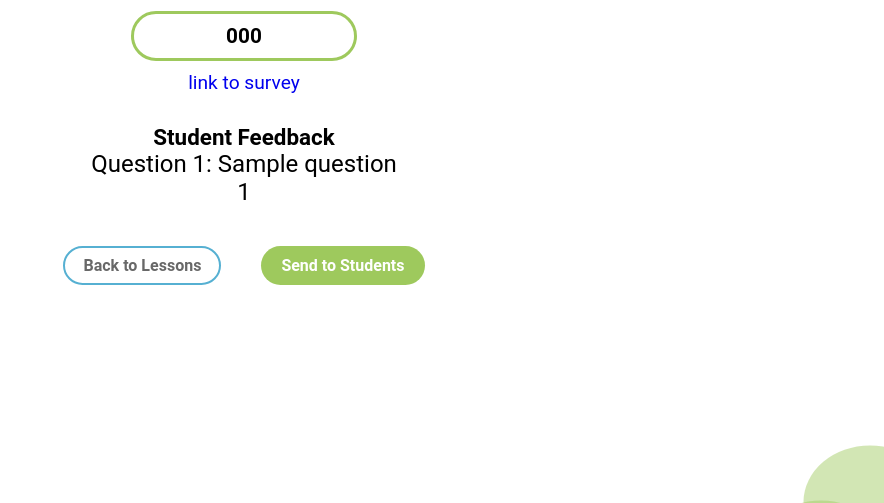
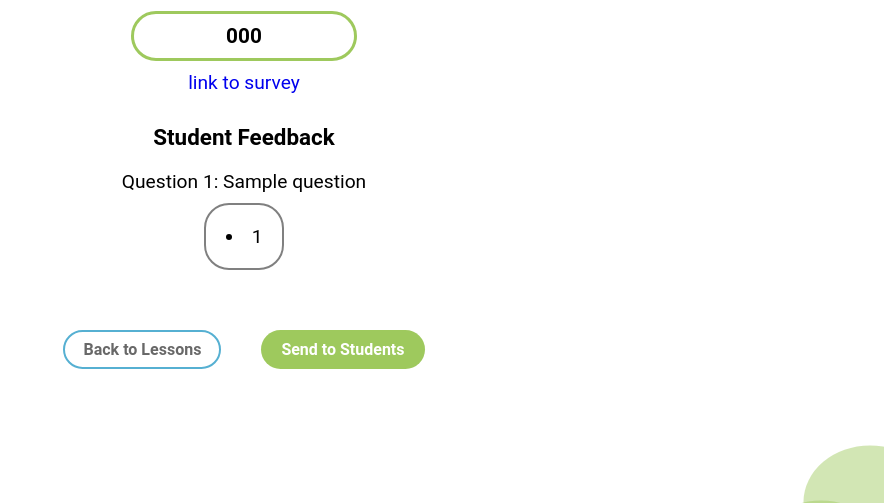
Before and after one commit to doubleiis02/the-root, a Python web app: template templates/lesson.html in a window 1280 px wide. Shown: the part 215-718 px from the top of the page, without its empty margins (396-1280 px from the left). Run offline with Jinja, Linux system fonts and the light colour scheme; the template is opened without the code that fills it: most values are stand-ins (such as "Sample title", 1, 10 or a date in 2020).

Commit message:
Final styling edits (#23)

```diff
--- a/static/css/lesson.css
+++ b/static/css/lesson.css
@@ -81,3 +81,24 @@ img {
 .back-button:hover {
     box-shadow: 0px 0px 5px 1px rgb(196, 196, 196);
 }
+
+.question-1 {
+    font-size: 1.2rem;
+    margin-top: 20px;
+    margin-bottom: 10px;
+}
+
+.feedback-container {
+    display: flex;
+    flex-direction: column;
+    border-radius: 25px;
+    border: gray 2px solid;
+    text-align: left;
+    margin-bottom: 20px;
+    padding: 10px;
+}
+
+.response {
+    font-size: 1.2rem;
+    margin: 10px;
+}
--- a/templates/addClass.html
+++ b/templates/addClass.html
@@ -13,7 +13,7 @@
             <div class="homepage-header">
                 <div class= "welcome">
                     <div>Welcome back,</div>
-                    <div>Ms. Anderson!</div>
+                    <div>{{ name }}!</div>
                 </div>
                 <div class="plus-button hide">+</div>
             </div>
--- a/templates/dashboard.html
+++ b/templates/dashboard.html
@@ -16,7 +16,7 @@
 
         <div class="page"> <!-- flex column -->
             <div class="dashboard-header">
-                <img class="profile-pic" src="/static/img/profile-pic.png" />
+                <img class="profile-pic" src="/static/img/profile-pic.jpg" />
                 <div class="dashboard-title">
                     <div>{{  name  }}'s</div>
                     <div class="bold large">{{ className }} Dashboard</div>
--- a/templates/lesson.html
+++ b/templates/lesson.html
@@ -30,10 +30,14 @@
 
                 <!-- THE PART BELOW NEEDS TO BE STYLED. WORK ON IT AFTER YOU CAN VIEW LESSONS LIST-->
 
-                <div>Question 1: {{ question }}</div>
-                {% for f in feedback %}
-                    <div>{{ f[0] }}</div>
-                {% endfor %}
+                <div class='question-1'>Question 1: {{ question }}</div>
+                <div class='feedback-container'>
+                    <u1>
+                    {% for f in feedback %}
+                        <li class='response'>{{ f[0] }}</li>
+                    {% endfor %}
+                    </u1>
+                </div>
             {% endif %}
             <div class="buttons">
                 <a href="{{ url_for('lessons') }}" class="back-button">Back to Lessons</a>
```
Also changed, not shown: app.py (+8 -1 lines), static/img/profile-pic.jpg (added), static/img/profile-pic.png (deleted).
